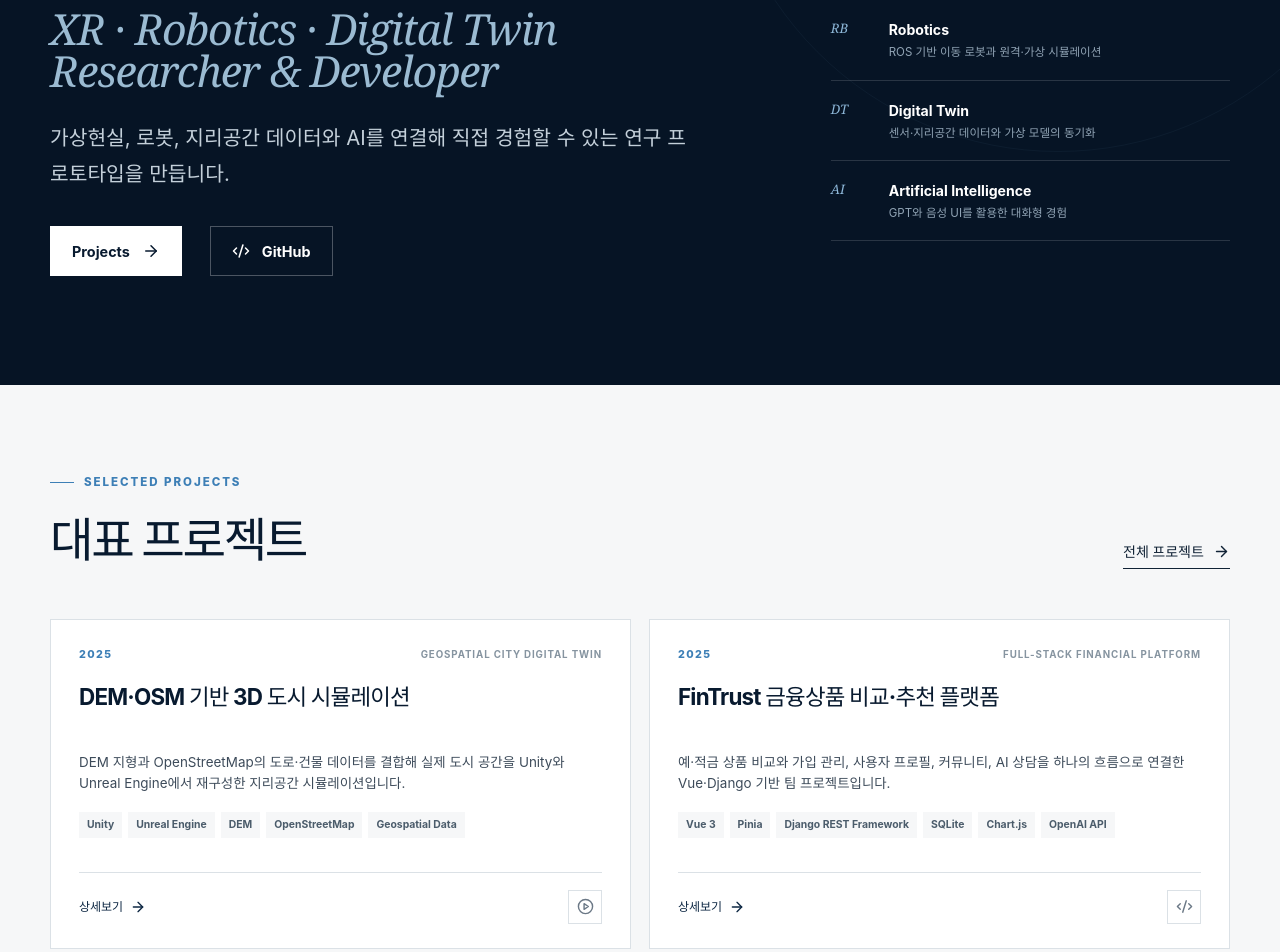
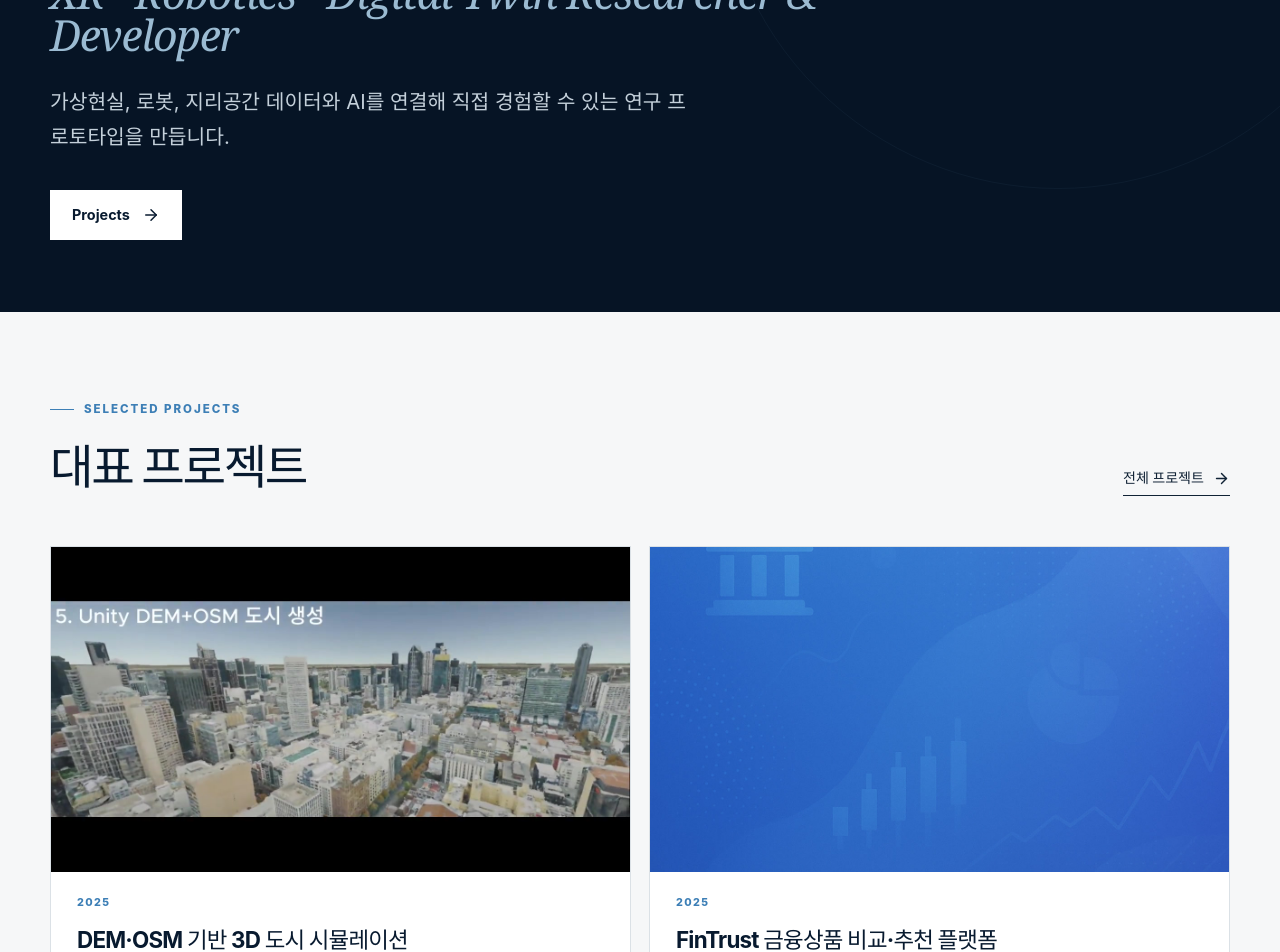
Before and after one commit to LEELEE412/LEELEE412.github.io, a Vue app: page / in a window 1280 px wide. Shown: the part 300-1252 px from the top of the page. Built offline with nearby package versions, Linux system fonts and the light colour scheme.

Commit message:
Restore project card thumbnails

```diff
--- a/src/App.vue
+++ b/src/App.vue
@@ -1,7 +1,7 @@
 <script setup>
 import { ref, watch } from 'vue'
 import { useRoute } from 'vue-router'
-import { Menu, X, ArrowUpRight } from '@lucide/vue'
+import { Menu, X } from '@lucide/vue'
 import { profile } from './data/profile'
 
 const route = useRoute()
@@ -49,10 +49,6 @@ watch(
         <RouterLink v-for="item in navigation" :key="item.to" :to="item.to">
           {{ item.label }}
         </RouterLink>
-        <a class="nav-contact" :href="profile.githubUrl" target="_blank" rel="noopener noreferrer">
-          GitHub
-          <ArrowUpRight :size="15" aria-hidden="true" />
-        </a>
       </nav>
     </div>
   </header>
--- a/src/assets/main.css
+++ b/src/assets/main.css
@@ -2224,10 +2224,9 @@ code {
   position: relative;
   z-index: 1;
   display: grid;
-  grid-template-columns: minmax(0, 1.25fr) minmax(320px, 0.75fr);
-  gap: clamp(55px, 9vw, 120px);
-  align-items: center;
-  min-height: 610px;
+  grid-template-columns: minmax(0, 860px);
+  align-items: center;
+  min-height: 500px;
   padding-block: 72px;
 }
 
@@ -2378,7 +2377,9 @@ code {
 
 .project-card-compact {
   display: flex;
-  min-height: 330px;
+  min-height: 100%;
+  flex-direction: column;
+  overflow: hidden;
   border: 1px solid var(--line);
   background: var(--white);
   transition: border-color 180ms ease, box-shadow 180ms ease, transform 180ms ease;
@@ -2390,18 +2391,37 @@ code {
   transform: translateY(-2px);
 }
 
+.project-card-preview {
+  display: block;
+  overflow: hidden;
+  background: var(--navy-800);
+}
+
+.project-card-preview .project-visual,
+.project-grid-featured .project-card:first-child .project-card-preview .project-visual {
+  aspect-ratio: 16 / 9;
+  box-shadow: none;
+}
+
+.project-card-preview .project-visual img {
+  transition: transform 260ms ease;
+}
+
+.project-card-preview:hover .project-visual img {
+  transform: scale(1.02);
+}
+
 .project-card-compact .project-card-content,
 .project-grid-featured .project-card:first-child .project-card-content {
   display: flex;
   width: 100%;
   flex-direction: column;
   justify-content: flex-start;
-  padding: 26px 28px 24px;
+  padding: 22px 26px 23px;
 }
 
 .project-card-compact .project-card-topline {
-  gap: 18px;
-  margin-bottom: 18px;
+  margin-bottom: 13px;
 }
 
 .project-card-compact .project-card-topline > span {
@@ -2424,7 +2444,7 @@ code {
 
 .project-card-compact h2 {
   min-height: 2.7em;
-  margin-bottom: 10px;
+  margin-bottom: 9px;
   font-size: clamp(1.18rem, 1.75vw, 1.52rem);
   line-height: 1.35;
 }
@@ -2436,7 +2456,7 @@ code {
 .project-card-compact .project-card-summary {
   display: -webkit-box;
   min-height: 3.1em;
-  margin-bottom: 18px;
+  margin-bottom: 16px;
   overflow: hidden;
   color: var(--text);
   font-size: 0.84rem;
@@ -2449,7 +2469,7 @@ code {
   display: flex;
   flex-wrap: wrap;
   gap: 6px;
-  margin-bottom: 24px;
+  margin-bottom: 20px;
 }
 
 .project-tech-list li {
@@ -2463,10 +2483,10 @@ code {
 .project-card-actions {
   display: flex;
   align-items: center;
-  justify-content: space-between;
+  justify-content: flex-start;
   gap: 18px;
   margin-top: auto;
-  padding-top: 17px;
+  padding-top: 15px;
   border-top: 1px solid var(--line);
 }
 
--- a/src/components/ProjectCard.vue
+++ b/src/components/ProjectCard.vue
@@ -1,6 +1,7 @@
 <script setup>
 import { computed } from 'vue'
-import { ArrowRight, Code2, FileText, PlayCircle } from '@lucide/vue'
+import { ArrowRight } from '@lucide/vue'
+import ProjectVisual from './ProjectVisual.vue'
 
 const props = defineProps({
   project: { type: Object, required: true },
@@ -11,10 +12,16 @@ const visibleTechnologies = computed(() => props.project.technologies.slice(0, 6
 
 <template>
   <article class="project-card project-card-compact">
+    <RouterLink
+      class="project-card-preview"
+      :to="{ name: 'project-detail', params: { id: project.id } }"
+      :aria-label="`${project.title} 상세 보기`"
+    >
+      <ProjectVisual :project="project" compact />
+    </RouterLink>
     <div class="project-card-content">
       <div class="project-card-topline">
         <span>{{ project.year }}</span>
-        <small>{{ project.subtitle }}</small>
       </div>
       <RouterLink
         class="project-card-title"
@@ -31,38 +38,6 @@ const visibleTechnologies = computed(() => props.project.technologies.slice(0, 6
         <RouterLink class="project-detail-link" :to="{ name: 'project-detail', params: { id: project.id } }">
           상세보기 <ArrowRight :size="16" aria-hidden="true" />
         </RouterLink>
-        <div class="project-resource-links" aria-label="관련 자료">
-          <a
-            v-if="project.videoUrl"
-            :href="project.videoUrl"
-            target="_blank"
-            rel="noopener noreferrer"
-            :aria-label="`${project.title} 영상 보기`"
-            title="영상 보기"
-          >
-            <PlayCircle :size="17" aria-hidden="true" />
-          </a>
-          <a
-            v-if="project.codeUrl"
-            :href="project.codeUrl"
-            target="_blank"
-            rel="noopener noreferrer"
-            :aria-label="`${project.title} GitHub 보기`"
-            title="GitHub 보기"
-          >
-            <Code2 :size="17" aria-hidden="true" />
-          </a>
-          <a
-            v-if="project.paperUrl"
-            :href="project.paperUrl"
-            target="_blank"
-            rel="noopener noreferrer"
-            :aria-label="`${project.title} 논문 보기`"
-            title="논문 보기"
-          >
-            <FileText :size="17" aria-hidden="true" />
-          </a>
-        </div>
       </div>
     </div>
   </article>
--- a/src/components/ProjectVisual.vue
+++ b/src/components/ProjectVisual.vue
@@ -1,15 +1,32 @@
 <script setup>
+import { ref, watch } from 'vue'
 import { Image as ImageIcon } from '@lucide/vue'
 
-defineProps({
+const props = defineProps({
   project: { type: Object, required: true },
   compact: { type: Boolean, default: false },
 })
+
+const imageFailed = ref(false)
+
+watch(
+  () => props.project.image,
+  () => {
+    imageFailed.value = false
+  },
+)
 </script>
 
 <template>
   <div class="project-visual" :class="[`visual-${project.index}`, { compact }]">
-    <img v-if="project.image" :src="project.image" :alt="project.imageAlt" />
+    <img
+      v-if="project.image && !imageFailed"
+      :src="project.image"
+      :alt="project.imageAlt"
+      loading="lazy"
+      decoding="async"
+      @error="imageFailed = true"
+    />
     <div v-else class="visual-placeholder" role="img" :aria-label="`${project.title} 이미지 준비 중`">
       <div class="visual-grid" aria-hidden="true"></div>
       <div class="visual-orbit" aria-hidden="true">
--- a/src/views/HomeView.vue
+++ b/src/views/HomeView.vue
@@ -1,7 +1,7 @@
 <script setup>
 import { computed } from 'vue'
-import { ArrowRight, Code2 } from '@lucide/vue'
-import { profile, researchAreas } from '../data/profile'
+import { ArrowRight } from '@lucide/vue'
+import { profile } from '../data/profile'
 import { projects } from '../data/projects'
 import ProjectCard from '../components/ProjectCard.vue'
 
@@ -23,22 +23,8 @@ const featuredProjects = computed(() => projects.filter((project) => project.fea
             Projects
             <ArrowRight :size="18" aria-hidden="true" />
           </RouterLink>
-          <a class="button button-outline-light" :href="profile.githubUrl" target="_blank" rel="noopener noreferrer">
-            <Code2 :size="18" aria-hidden="true" />
-            GitHub
-          </a>
         </div>
       </div>
-
-      <ul class="home-focus-list" aria-label="주요 관심 분야">
-        <li v-for="area in researchAreas" :key="area.key">
-          <span>{{ area.key }}</span>
-          <div>
-            <strong>{{ area.title }}</strong>
-            <small>{{ area.description }}</small>
-          </div>
-        </li>
-      </ul>
     </div>
   </section>
 
```
